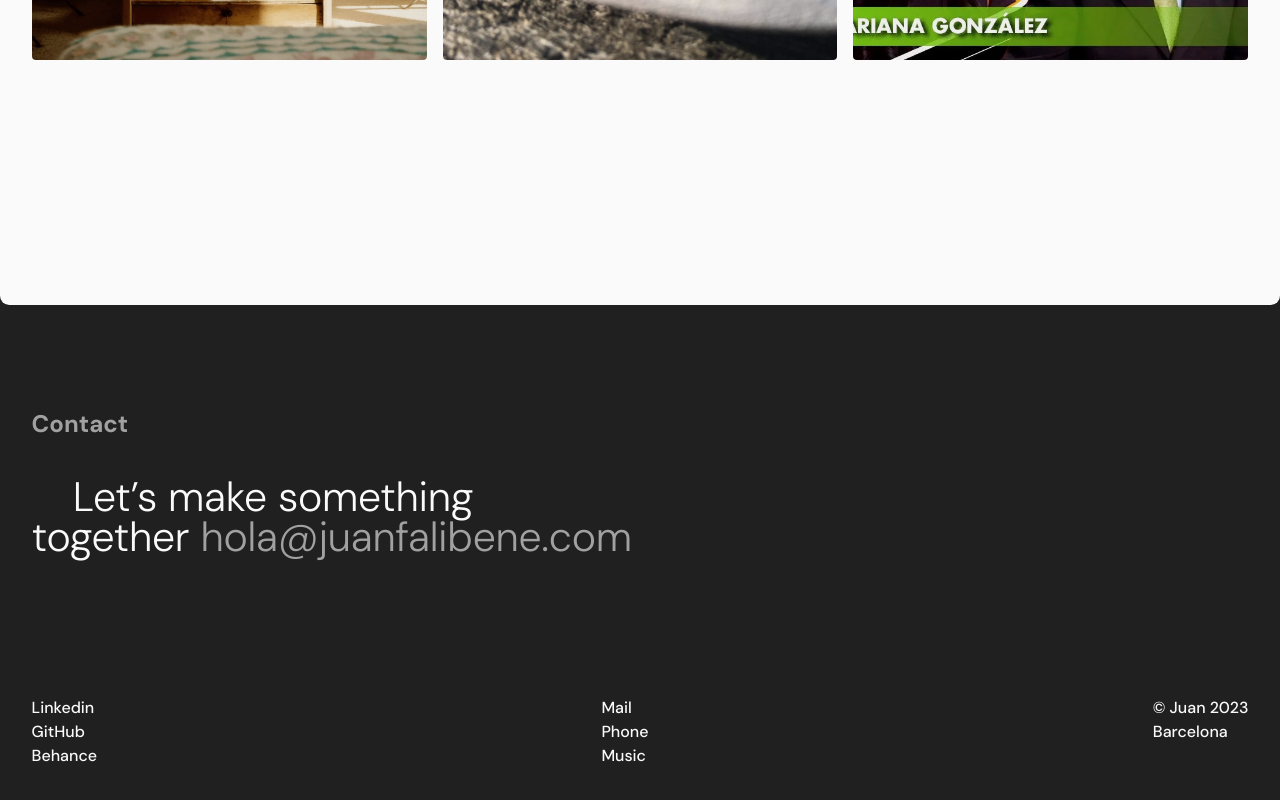
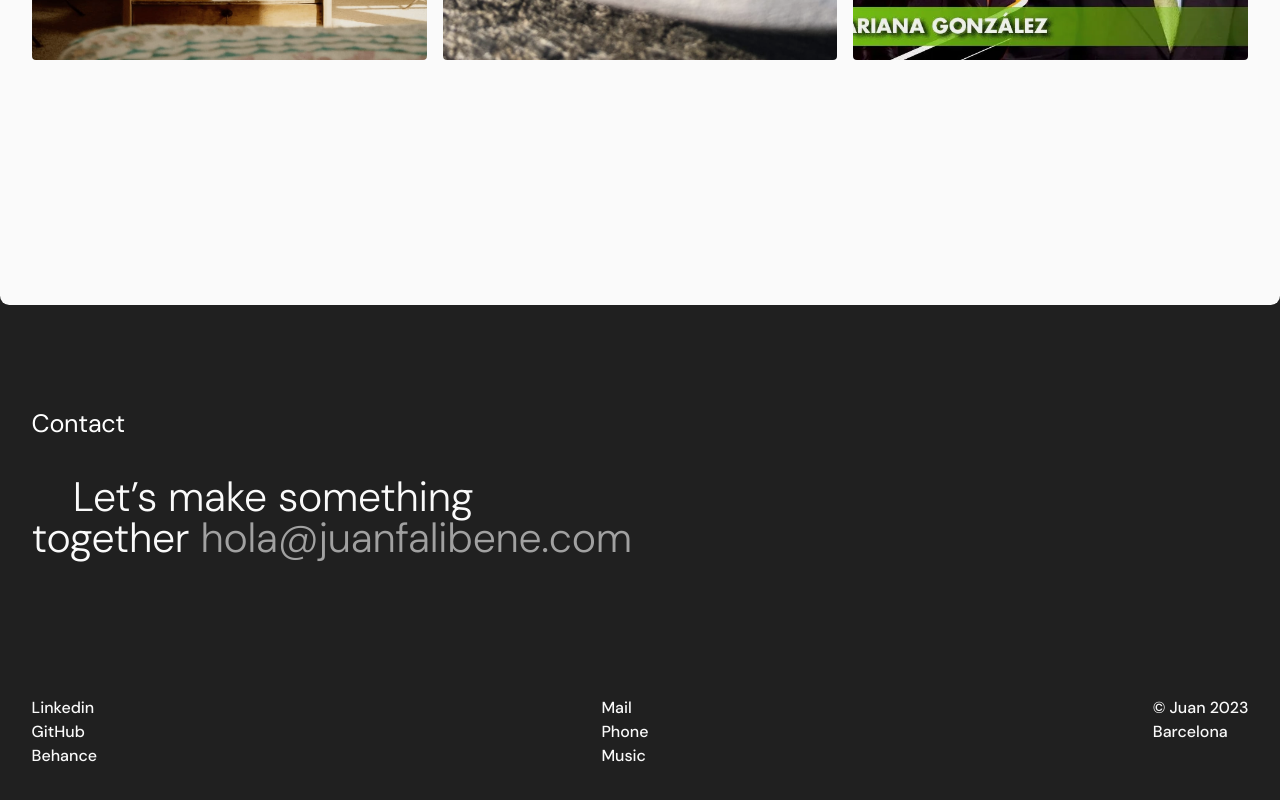
Before and after one commit to juanfalibene/react-portfolio, a React (Create React App) app: page / in a window 1280 px wide. Shown: the part 2927-3727 px from the top of the page. Built offline with nearby package versions, Linux system fonts and the light colour scheme.

Commit message:
Contact section

```diff
--- a/src/components/Contact.jsx
+++ b/src/components/Contact.jsx
@@ -4,7 +4,7 @@ export default function Contact() {
   return (
     <>
       <section id="contact" className="contact">
-        <h2>Contact</h2>
+        <h2 className="section-title">Contact</h2>
         <p className="contact-text">
           Let’s make something together{" "}
           <a href="mailto:juanignaciofalibene@gmail.com">
```
